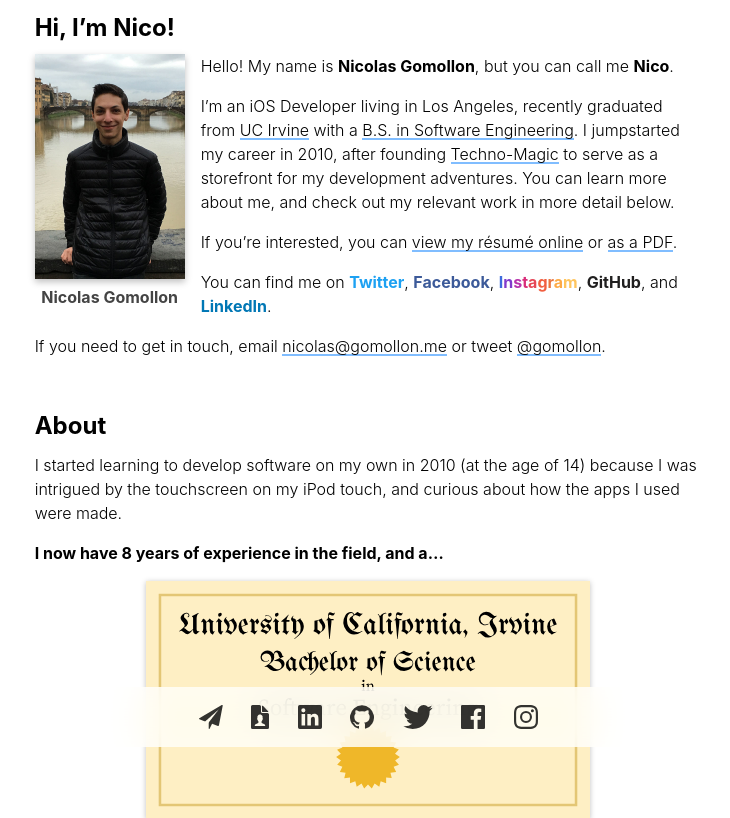
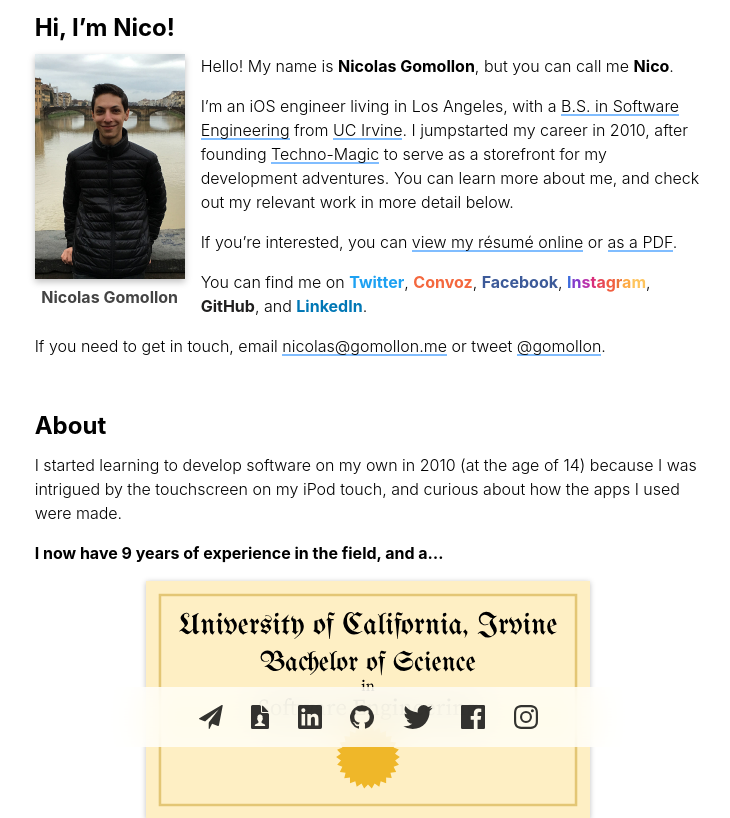
Before and after one commit to nicolasgomollon/gomollon.me, a PHP site: page /nicolas/index.html in a window 1280 px wide. Shown: the part 53-871 px from the top of the page, without its empty margins (272-1002 px from the left). Run offline with PHP 8.4, Linux system fonts and the light colour scheme.

Commit message:
Updated my webpage and social links.

```diff
--- a/nicolas/assets/stylesheets/style.css
+++ b/nicolas/assets/stylesheets/style.css
@@ -404,6 +404,19 @@
 	-ms-box-shadow: none;
 	-o-box-shadow: none;
 	box-shadow: none;
+}
+
+a.social.convoz {
+	color: #f4683e;
+}
+
+a.social.convoz:hover {
+	color: #ffffff;
+	-webkit-box-shadow: inset 0 -23px 0 -1px #f4683e;
+	-moz-box-shadow: inset 0 -23px 0 -1px #f4683e;
+	-ms-box-shadow: inset 0 -23px 0 -1px #f4683e;
+	-o-box-shadow: inset 0 -23px 0 -1px #f4683e;
+	box-shadow: inset 0 -23px 0 -1px #f4683e;
 }
 
 a.social.twitter {
--- a/nicolas/index.html
+++ b/nicolas/index.html
@@ -4,7 +4,7 @@
 	<meta charset="utf-8" />
 	<title>Nicolas Gomollon</title>
 	<meta name="author" content="Nicolas Gomollon" />
-	<meta name="description" content="I'm an independent iOS Developer with 8 years of experience, and a B.S. in Software Engineering from UC Irvine. I've developed 16 iOS apps and 9 websites since 2010, and currently live in Los Angeles." />
+	<meta name="description" content="I'm an iOS engineer with 9 years of experience, and a B.S. in Software Engineering from UC Irvine. I've developed 16 iOS apps and 9 websites since 2010, and currently live in Los Angeles." />
 	<meta name="keywords" content="nicolas gomollon, nico, nicolas, gomollon, techno-magic, techno magic, indie, independent, software engineer, ios developer, web developer, ios apps, app, appstore, app store, iphone, ipad, ipod touch, itouch, itunes" />
 	<meta name="robots" content="index, follow" />
 	<meta name="theme-color" content="#1e88ea" />
@@ -104,9 +104,9 @@
 				<figcaption>Nicolas Gomollon</figcaption>
 			</figure>
 			<p>Hello! My name is <strong>Nicolas Gomollon</strong>, but you can call me <strong>Nico</strong>.</p>
-			<p>I&rsquo;m an iOS Developer living in Los Angeles, recently graduated from <a target="_blank" href="https://uci.edu/">UC Irvine</a> with a <a target="_blank" href="http://www.informatics.uci.edu/undergrad/bs-software-engineering/">B.S. in Software Engineering</a>. I jumpstarted my career in 2010, after founding <a target="_blank" href="https://techno-magic.com/">Techno-Magic</a> to serve as a storefront for my development adventures. You can learn more about me, and check out my relevant work in more detail below.</p>
+			<p>I&rsquo;m an iOS engineer living in Los Angeles, with a <a target="_blank" href="https://www.informatics.uci.edu/undergrad/bs-software-engineering/">B.S. in Software Engineering</a> from <a target="_blank" href="https://uci.edu/">UC Irvine</a>. I jumpstarted my career in 2010, after founding <a target="_blank" href="https://techno-magic.com/">Techno-Magic</a> to serve as a storefront for my development adventures. You can learn more about me, and check out my relevant work in more detail below.</p>
 			<p>If you&rsquo;re interested, you can <a target="_blank" href="https://nicolas.gomollon.me/resume">view my r&eacute;sum&eacute; online</a> or <a target="_blank" href="https://nicolas.gomollon.me/resume.pdf">as a PDF</a>.</p>
-			<p>You can find me on <a class="social twitter" target="_blank" href="https://twitter.com/gomollon">Twitter</a>, <a class="social facebook" target="_blank" href="https://www.facebook.com/nicolas.gomollon">Facebook</a>, <a class="social instagram" target="_blank" href="https://www.instagram.com/gomollon/"><span class="char1">I</span><span class="char2">n</span><span class="char3">s</span><span class="char4">t</span><span class="char5">a</span><span class="char6">g</span><span class="char7">r</span><span class="char8">a</span><span class="char9">m</span></a>, <a class="social github" target="_blank" href="https://github.com/nicolasgomollon">GitHub</a>, and <a class="social linkedin" target="_blank" href="https://www.linkedin.com/in/nicolasgomollon">LinkedIn</a>.</p>
+			<p>You can find me on <a class="social twitter" target="_blank" href="https://twitter.com/gomollon">Twitter</a>, <a class="social convoz" target="_blank" href="https://p.convoz.com/nico">Convoz</a>, <a class="social facebook" target="_blank" href="https://www.facebook.com/nicolas.gomollon">Facebook</a>, <a class="social instagram" target="_blank" href="https://www.instagram.com/gomollon/"><span class="char1">I</span><span class="char2">n</span><span class="char3">s</span><span class="char4">t</span><span class="char5">a</span><span class="char6">g</span><span class="char7">r</span><span class="char8">a</span><span class="char9">m</span></a>, <a class="social github" target="_blank" href="https://github.com/nicolasgomollon">GitHub</a>, and <a class="social linkedin" target="_blank" href="https://www.linkedin.com/in/nicolasgomollon">LinkedIn</a>.</p>
 			<p>If you need to get in touch, email <a href="&#109;&#x61;&#105;&#x6c;&#116;&#x6f;&#58;&#x6e;&#105;&#x63;&#111;&#x6c;&#97;&#x73;&#64;%67%6f%6d%6f%6c%6c%6f%6e&#46;&#x6d;&#101;">&#x6e;&#105;&#x63;&#111;&#x6c;&#97;&#x73;<span class="none">local-part</span>&#64;<span class="none">domain</span>&#103;&#x6f;&#109;&#x6f;&#108;&#x6c;&#111;&#x6e;&#46;<span class="none">top-level domain</span>&#x6d;&#101;</a> or tweet <a target="_blank" href="https://twitter.com/gomollon">@gomollon</a>.</p>
 		</article>
 	</section>
@@ -114,7 +114,7 @@
 		<h2>About</h2>
 		<article>
 			<p>I started learning to develop software on my own in 2010 (at the age of 14) because I was intrigued by the touchscreen on my iPod touch, and curious about how the apps I used were made.</p>
-			<h4>I now have 8 years of experience in the field, and a&hellip;</h4>
+			<h4>I now have 9 years of experience in the field, and a&hellip;</h4>
 			<figure class="degree">
 				<div class="aspectRatioPlaceholder">
 					<div class="aspectRatioPlaceholder-fill"></div>
```
